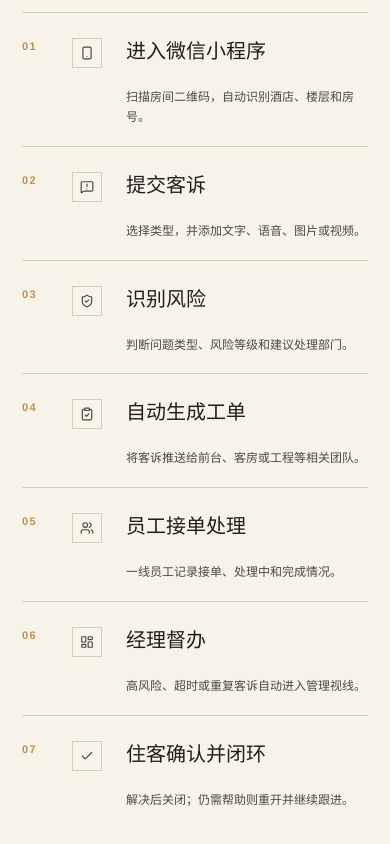
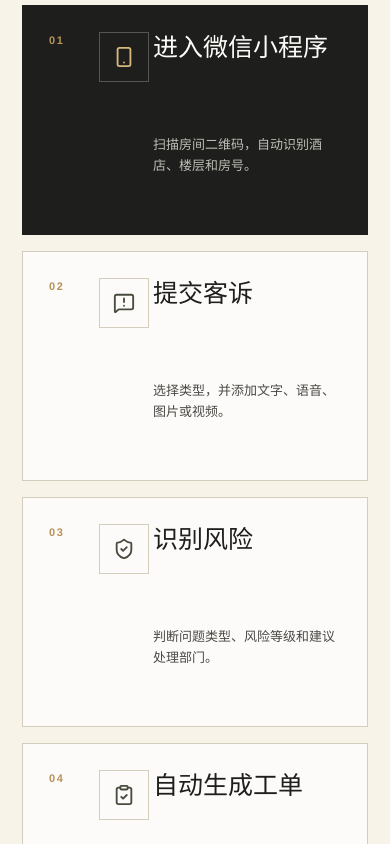
Before and after one commit to sin90k/hotel-visual, a Next.js app: page /products/guest-feedback in a window 390 px wide. Shown: the part 5880-6724 px from the top of the page. Built offline with nearby package versions, Linux system fonts and the light colour scheme.

Commit message:
Redesign guest feedback process flow

```diff
--- a/src/app/globals.css
+++ b/src/app/globals.css
@@ -171,7 +171,7 @@
 .feedback-capabilities article:nth-child(even) { border-right:0; }.feedback-capabilities article:last-child { grid-column:1/-1; border-right:0; }
 .feedback-capabilities article>span { color:#d8b97d; font-size:10px; letter-spacing:.12em; }.feedback-capabilities article>svg { width:20px; color:#d8b97d; }
 .feedback-capabilities h3 { grid-column:1/-1; margin:48px 0 12px; font:400 25px/1.2 var(--font-serif); }.feedback-capabilities p { grid-column:1/-1; color:#d2d3cc; font-size:13px; line-height:1.65; }
-.feedback-steps { padding:120px 7.2vw; background:var(--ivory); }.feedback-steps>h2 { max-width:900px; }.feedback-steps>div { display:grid; grid-template-columns:repeat(7,1fr); gap:18px; margin-top:65px; }.feedback-steps article { padding-top:25px; border-top:1px solid var(--line); }.feedback-steps b { color:var(--gold); font-size:11px; letter-spacing:.13em; }.feedback-steps article>svg { width:30px; height:30px; margin-top:28px; padding:7px; border:1px solid var(--line); color:var(--olive); }.feedback-steps h3 { font:400 20px/1.3 var(--font-serif); margin:20px 0 0; }.feedback-steps article p { display:none; color:var(--ink); font-size:12px; line-height:1.65; }
+.feedback-steps { padding:110px 7.2vw 125px; background:var(--ivory); }.feedback-steps>h2 { max-width:900px; }.feedback-steps>div { display:grid; grid-template-columns:repeat(12,1fr); gap:22px; margin-top:58px; }.feedback-steps article { grid-column:span 3; min-height:285px; padding:26px; display:flex; flex-direction:column; align-items:flex-start; background:rgba(255,255,255,.72); border:1px solid var(--line); position:relative; transition:transform .25s ease,border-color .25s ease; }.feedback-steps article:nth-child(n+5) { grid-column:span 4; }.feedback-steps article:hover { transform:translateY(-4px); border-color:#c9ad78; }.feedback-steps article:first-child,.feedback-steps article:last-child { background:var(--charcoal); color:var(--white); border-color:var(--charcoal); }.feedback-steps b { color:var(--gold); font-size:11px; letter-spacing:.14em; }.feedback-steps article>svg { width:50px; height:50px; margin-top:34px; padding:13px; border:1px solid var(--line); color:var(--olive); }.feedback-steps article:first-child>svg,.feedback-steps article:last-child>svg { border-color:#55564f; color:#d8b97d; }.feedback-steps h3 { font:400 25px/1.25 var(--font-serif); margin:34px 0 12px; }.feedback-steps article p { display:block; margin-top:auto; color:var(--ink); font-size:13px; line-height:1.65; }.feedback-steps article:first-child p,.feedback-steps article:last-child p { color:#bdbdb5; }
 .feedback-final { padding:72px 7.2vw; display:flex; align-items:center; justify-content:space-between; gap:48px; background:var(--olive); color:var(--white); }.feedback-final p { color:#d6b67b; margin-bottom:12px; }.feedback-final h2 { max-width:680px; }
 .feedback-example { padding:120px 7.2vw; background:var(--white); }
 .feedback-example-heading { display:grid; grid-template-columns:minmax(0,1.2fr) minmax(280px,.8fr); gap:8vw; align-items:end; margin-bottom:58px; }
@@ -378,6 +378,9 @@
   .feedback-roles article { min-height:170px; padding:24px; }
   .feedback-roles h3 { margin-top:26px; }
   .feedback-final { padding:60px 22px; gap:30px; }
+  .feedback-steps>div { grid-template-columns:1fr 1fr; gap:16px; }
+  .feedback-steps article,.feedback-steps article:nth-child(n+5) { grid-column:auto; min-height:260px; }
+  .feedback-steps article:last-child { grid-column:1/-1; }
   html[lang="zh-CN"] .feedback-page h1,html[lang="zh-CN"] .feedback-page h2,html[lang="zh-CN"] .feedback-page h3 { word-break:normal; }
   html[lang="zh-CN"] .feedback-hero h1,html[lang="en"] .feedback-hero h1 { font-size:44px; line-height:1.14; }
   html[lang="zh-CN"] .feedback-problem h2,html[lang="zh-CN"] .feedback-steps h2,html[lang="zh-CN"] .feedback-example-heading h2,html[lang="zh-CN"] .feedback-system-intro h2,html[lang="zh-CN"] .feedback-roles h2,html[lang="zh-CN"] .feedback-final h2 { font-size:42px; line-height:1.16; }
@@ -387,3 +390,8 @@
   html[lang="ja"] .demo-card>p { font-size:24px; word-break:auto-phrase; line-break:strict; }
   html[lang="ja"] .section-intro h2,html[lang="ja"] .services-title h2,html[lang="ja"] .review-copy h2,html[lang="ja"] .contact-section h2 { font-size:42px; line-height:1.16; }
 }
+
+@media (max-width:560px) {
+  .feedback-steps>div { grid-template-columns:1fr; }
+  .feedback-steps article,.feedback-steps article:last-child { grid-column:1; min-height:230px; }
+}
```
